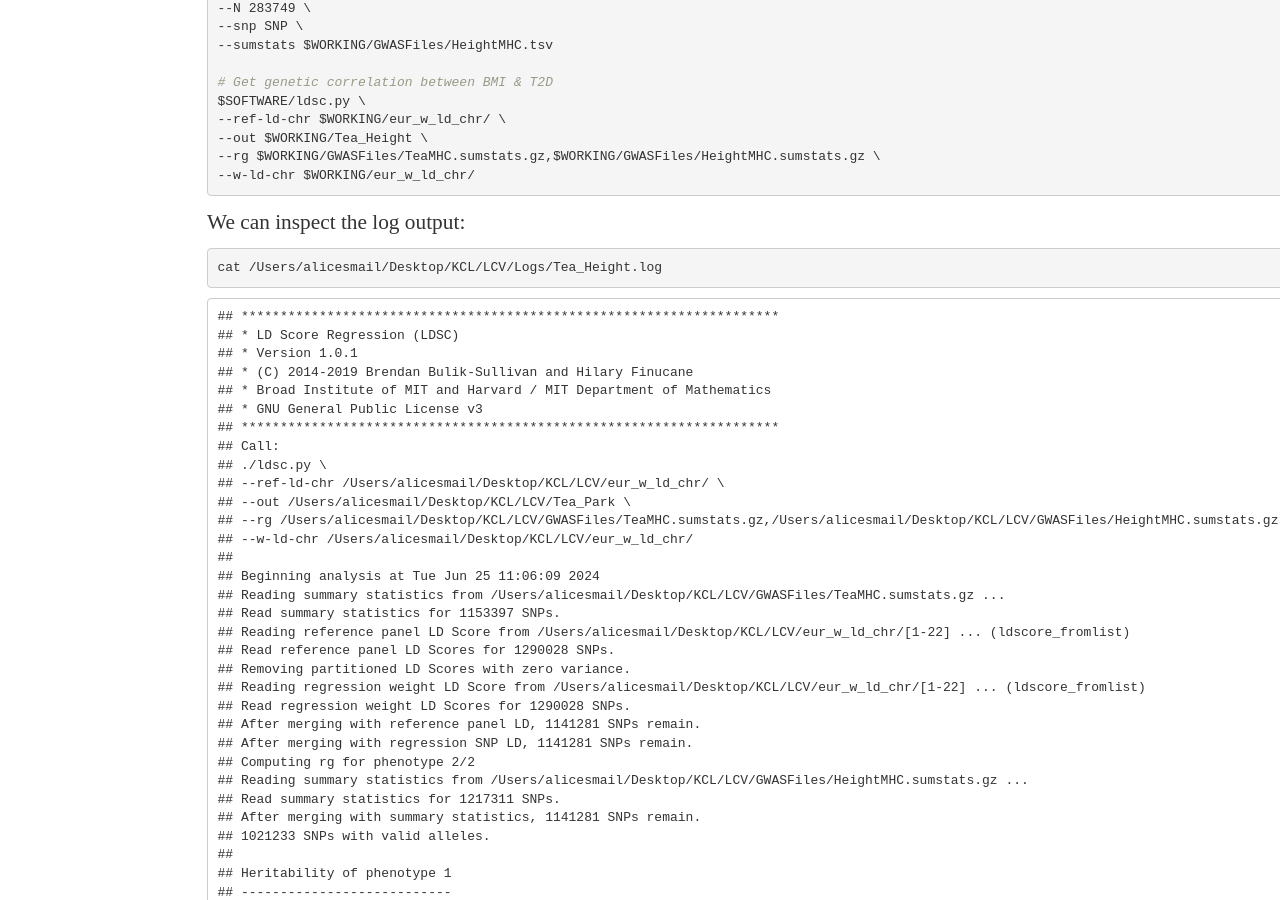
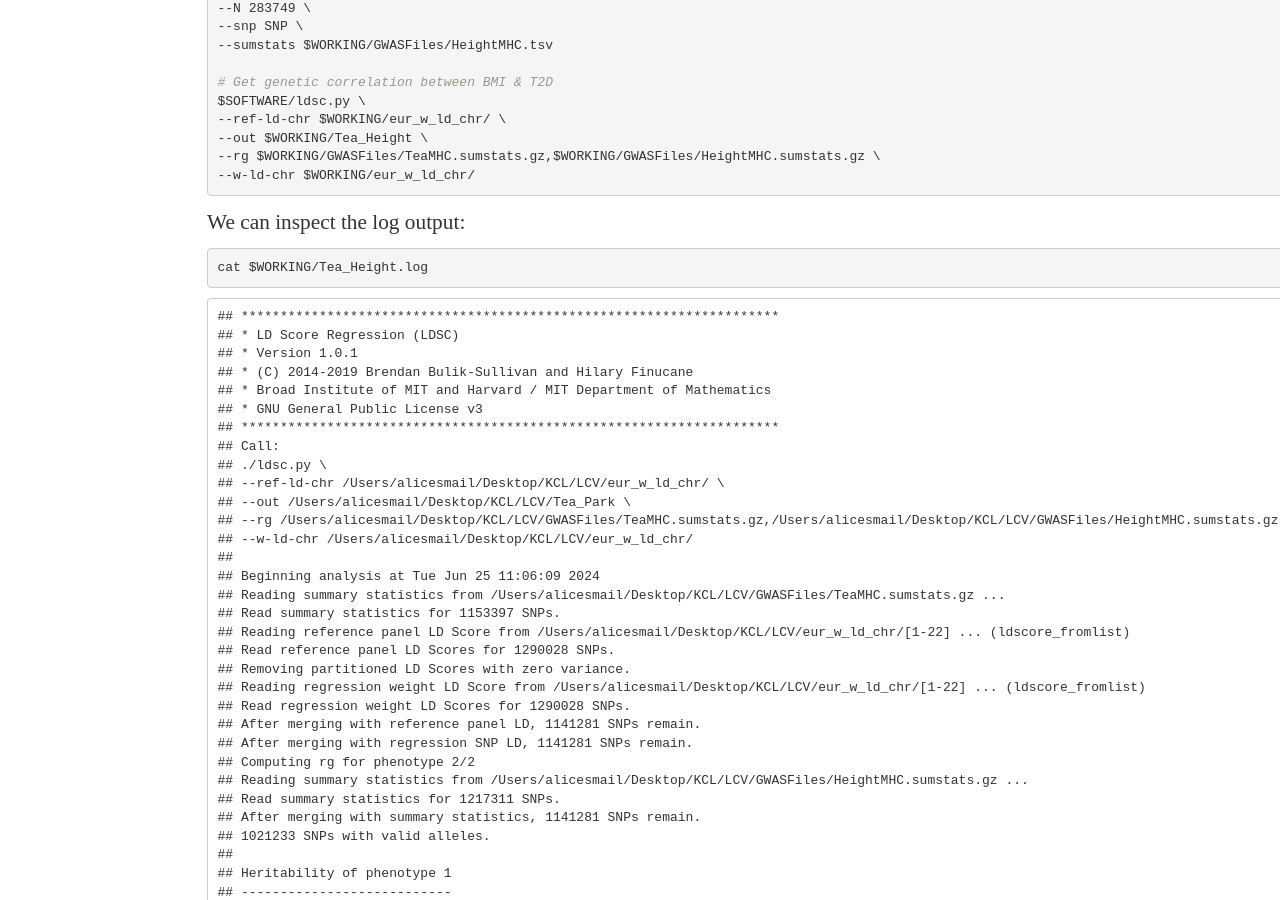
Before and after one commit to alicesmail12/alicesmail12.github.io, a Jekyll site: the page Genetics/_posts/2024-06-18-Genetic-Correlation-Using-LDSC.html, which Jekyll copies as it is, in a window 1280 px wide and 900 px high, scrolled down 8732 px. Built offline with Jekyll 4.4.1, drawn with Linux system fonts in a browser that asks for light colours; some web fonts are replaced.

Commit message:
Update 2024-06-18-Genetic-Correlation-Using-LDSC.html

```diff
--- a/Genetics/_posts/2024-06-18-Genetic-Correlation-Using-LDSC.html
+++ b/Genetics/_posts/2024-06-18-Genetic-Correlation-Using-LDSC.html
@@ -752,7 +752,7 @@ $SOFTWARE/ldsc.py \
 --rg $WORKING/GWASFiles/TeaMHC.sumstats.gz,$WORKING/GWASFiles/HeightMHC.sumstats.gz \
 --w-ld-chr $WORKING/eur_w_ld_chr/ </code></pre>
 <p>We can inspect the log output:</p>
-<pre class="bash"><code>cat /Users/alicesmail/Desktop/KCL/LCV/Logs/Tea_Height.log</code></pre>
+<pre class="bash"><code>cat $WORKING/Tea_Height.log</code></pre>
 <pre><code>## *********************************************************************
 ## * LD Score Regression (LDSC)
 ## * Version 1.0.1
```
